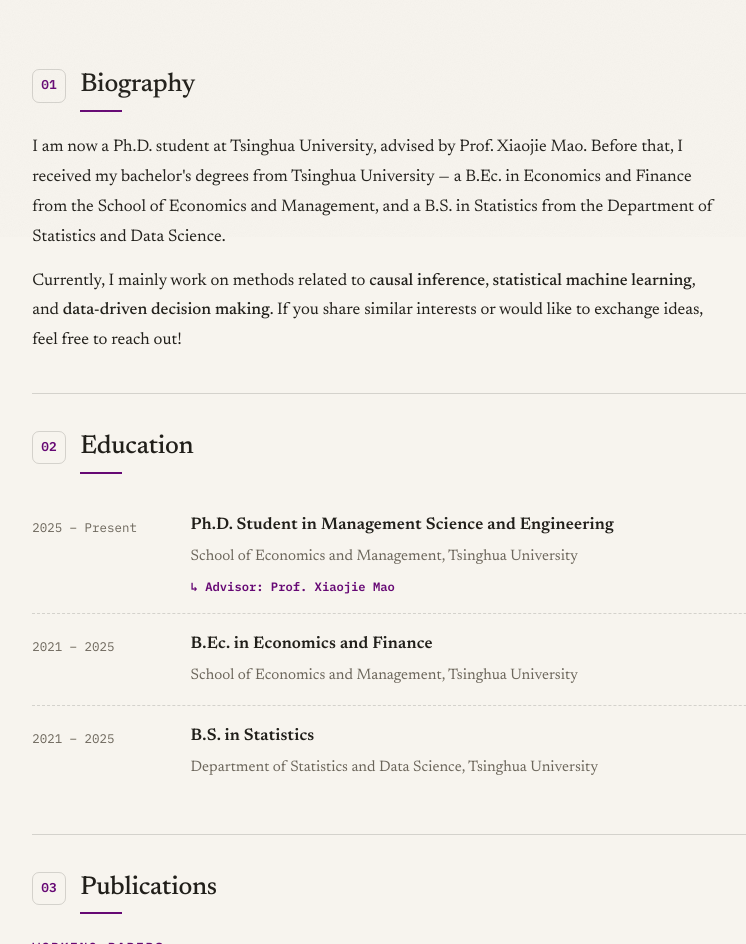
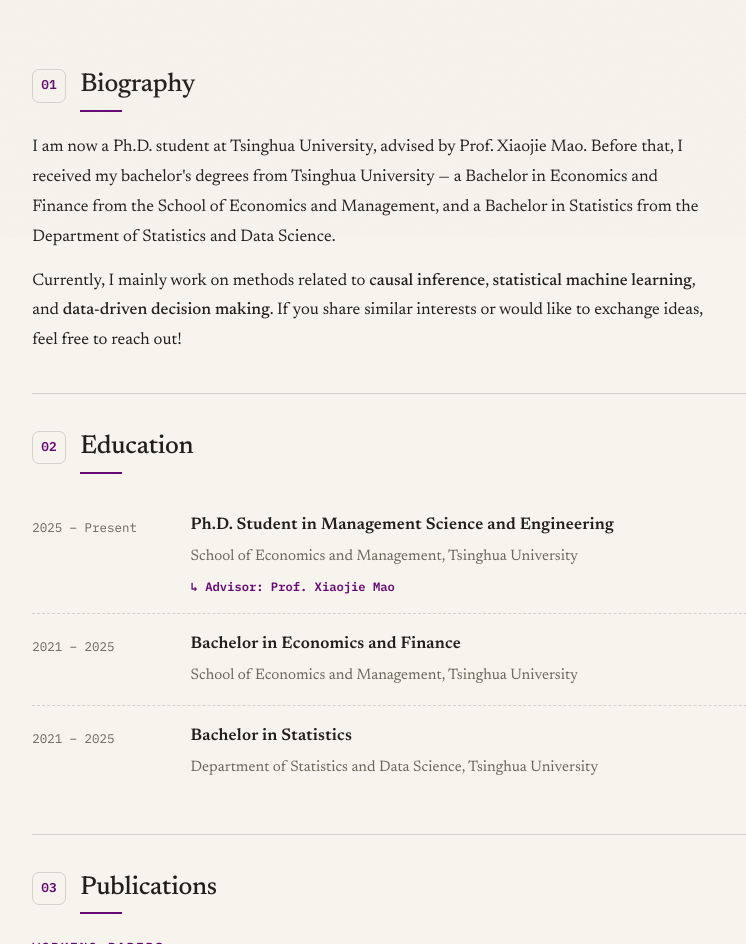
Before and after one commit to Chen-Zijia/Chen-Zijia.github.io, a plain HTML site: page index.html in a window 1280 px wide. Shown: the part 563-1507 px from the top of the page, without its empty margins (203-949 px from the left). Drawn offline with Linux system fonts and the light colour scheme.

Commit message:
Add files via upload

```diff
--- a/index.html
+++ b/index.html
@@ -190,8 +190,9 @@
       align-items: start;
     }
     @media (max-width: 560px) {
-      .hero-grid { grid-template-columns: 1fr; }
-      .photo-col { order: -1; display: flex; justify-content: flex-end; }
+
+      h1.name { font-size: 2rem; }
+      .name-cn { font-size: .92rem; letter-spacing: .32em; }
     }
 
     h1.name {
@@ -621,8 +622,8 @@
 
       <p data-zh="我现在是清华大学的博士生，师从毛小介教授。此前，我于清华大学获得经济学学士（经济与金融专业）与理学学士（统计学专业）学位。">
         I am now a Ph.D. student at Tsinghua University, advised by Prof. Xiaojie Mao.
-        Before that, I received my bachelor's degrees from Tsinghua University &mdash; a B.Ec. in Economics
-        and Finance from the School of Economics and Management, and a B.S. in Statistics from the
+        Before that, I received my bachelor's degrees from Tsinghua University &mdash; a Bachelor in Economics
+        and Finance from the School of Economics and Management, and a Bachelor in Statistics from the
         Department of Statistics and Data Science.
       </p>
       <p data-zh="目前，我主要致力于因果推断、统计机器学习与数据驱动决策相关方法的研究。如果你有相似的兴趣或想交流想法，欢迎与我联系！">
@@ -651,14 +652,14 @@
         <li>
           <span class="edu-time">2021 &ndash; 2025</span>
           <div>
-            <span class="edu-degree" data-zh="经济与金融 · 学士">B.Ec. in Economics and Finance</span>
+            <span class="edu-degree" data-zh="经济与金融 · 学士">Bachelor in Economics and Finance</span>
             <span class="edu-school" data-zh="清华大学 经济管理学院">School of Economics and Management, Tsinghua University</span>
           </div>
         </li>
         <li>
           <span class="edu-time">2021 &ndash; 2025</span>
           <div>
-            <span class="edu-degree" data-zh="统计学 · 学士">B.S. in Statistics</span>
+            <span class="edu-degree" data-zh="统计学 · 学士">Bachelor in Statistics</span>
             <span class="edu-school" data-zh="清华大学 统计与数据科学系">Department of Statistics and Data Science, Tsinghua University</span>
           </div>
         </li>
```
